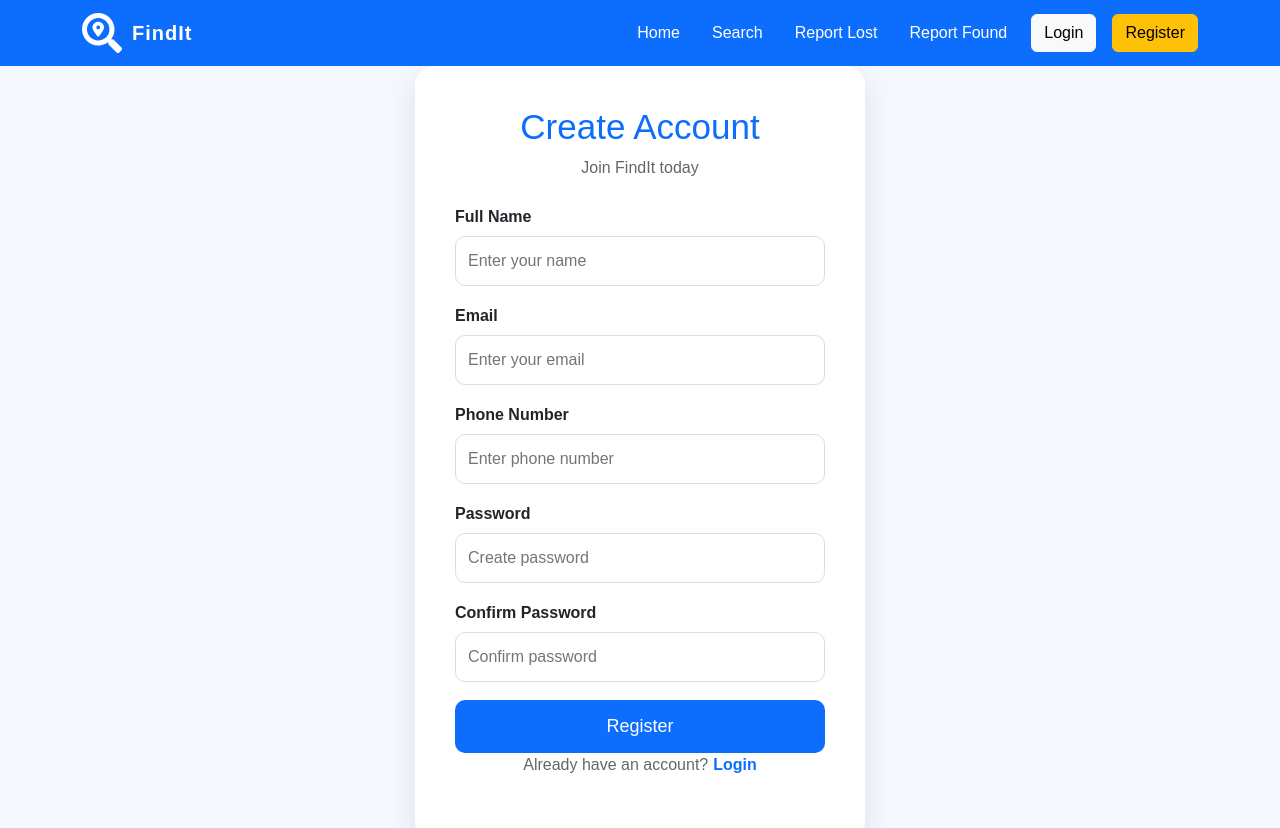
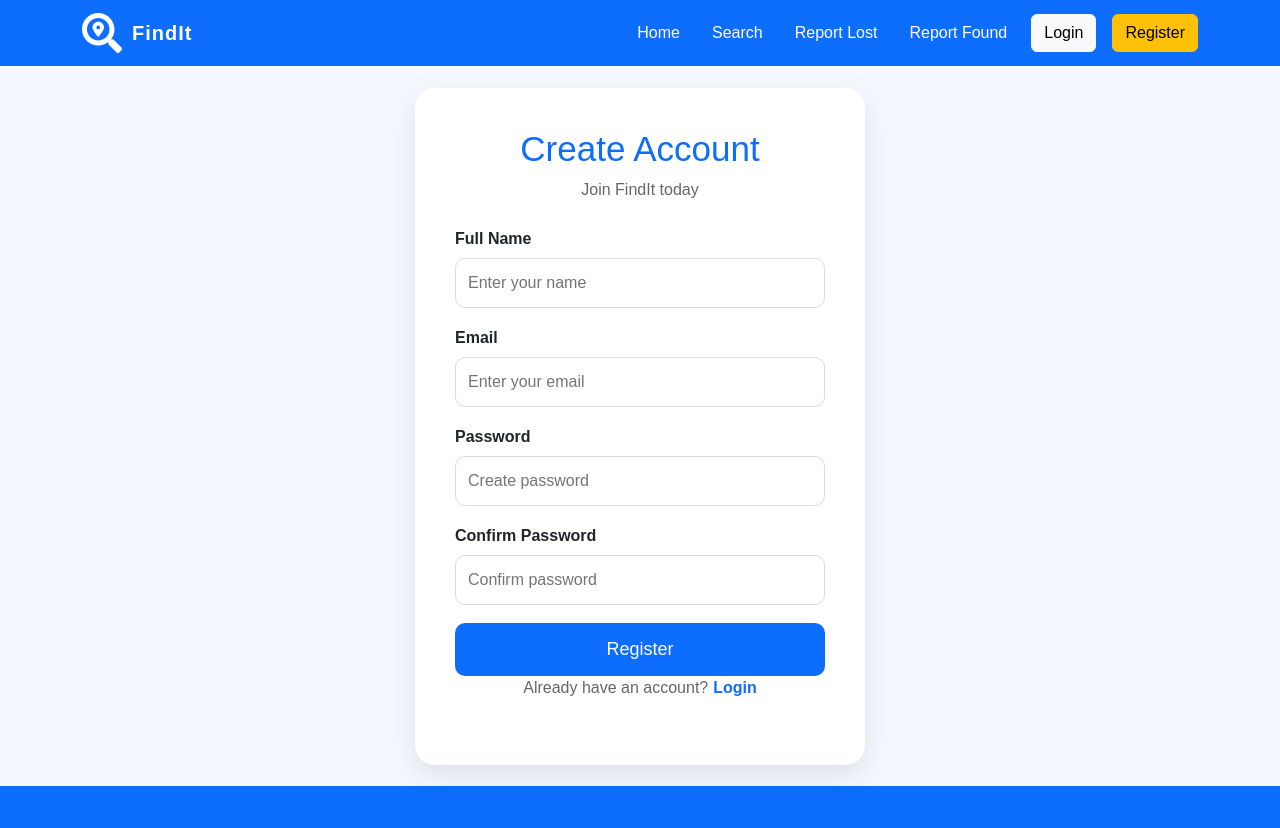
Before and after one commit to cssanchinamugade-lgtm/FindIt, a React app in the folder findit/frontend/: page /register in a window 1280 px wide. Shown: the top 828 px of the page. Built offline with nearby package versions, Linux system fonts and the light colour scheme; no server answers; the HTML template or start-up script is replaced by a standard one.

Commit message:
Fixed register

```diff
--- a/findit/frontend/src/pages/Register.jsx
+++ b/findit/frontend/src/pages/Register.jsx
@@ -9,7 +9,7 @@ function Register() {
 
   const [name, setName] = useState("");
   const [email, setEmail] = useState("");
-  const [phone, setPhone] = useState("");
+
   const [password, setPassword] = useState("");
   const [confirmPassword, setConfirmPassword] = useState("");
 
@@ -33,7 +33,6 @@ function Register() {
       {
         name,
         email,
-        phone,
         password,
       }
     );
@@ -91,16 +90,6 @@ function Register() {
 
 
 
-          <label>Phone Number</label>
-
-          <input
-            type="tel"
-            placeholder="Enter phone number"
-            value={phone}
-            onChange={(e)=>setPhone(e.target.value)}
-          />
-
-
 
           <label>Password</label>
 
```
